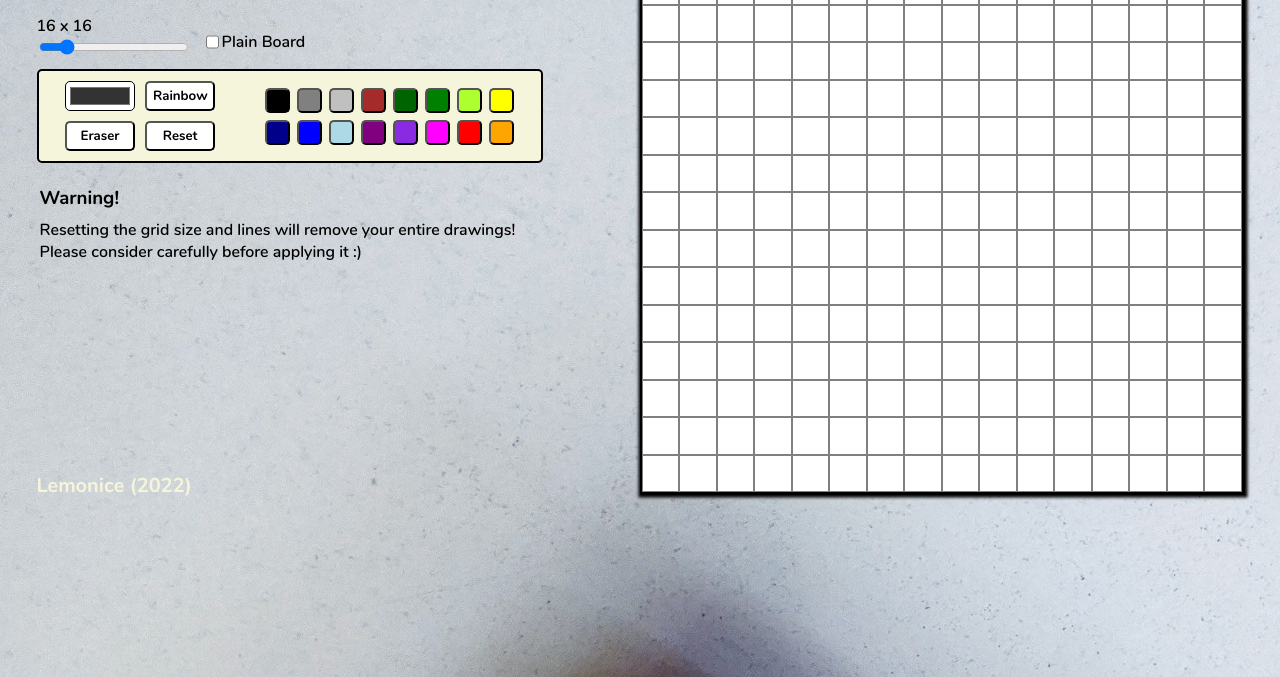
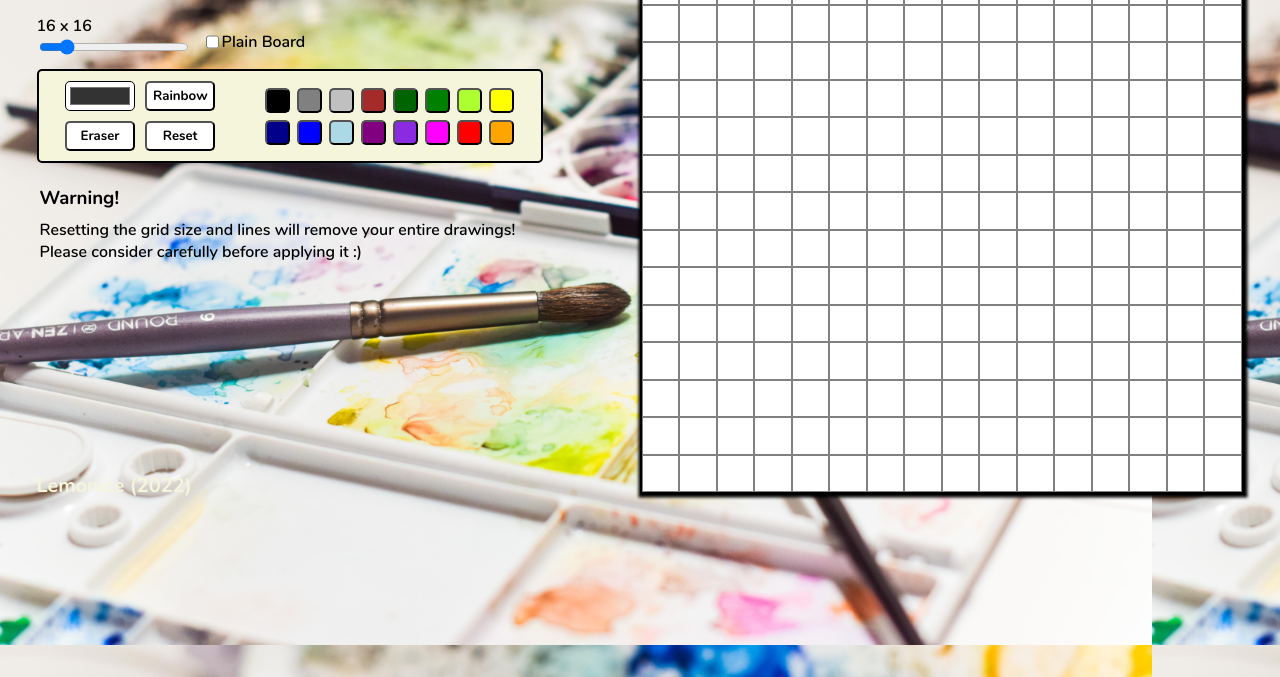
Before and after one commit to indahgithaa/etch-a-sketch, a plain HTML site: page index.html in a window 1280 px wide. Shown: the part 123-800 px from the top of the page. Drawn offline with Linux system fonts and the light colour scheme.

Commit message:
Update background

```diff
--- a/style.css
+++ b/style.css
@@ -19,7 +19,8 @@
 }
 
 body {
-    background-image: url('images/background.jpg');
+    background-image: url('images/sarah-brown-Yova_ho8NhU-unsplash.jpg');
+    background-size: 90vw;
     padding: 5px;
 }
 
```
Also changed, not shown: images/sarah-brown-Yova_ho8NhU-unsplash.jpg (added).
